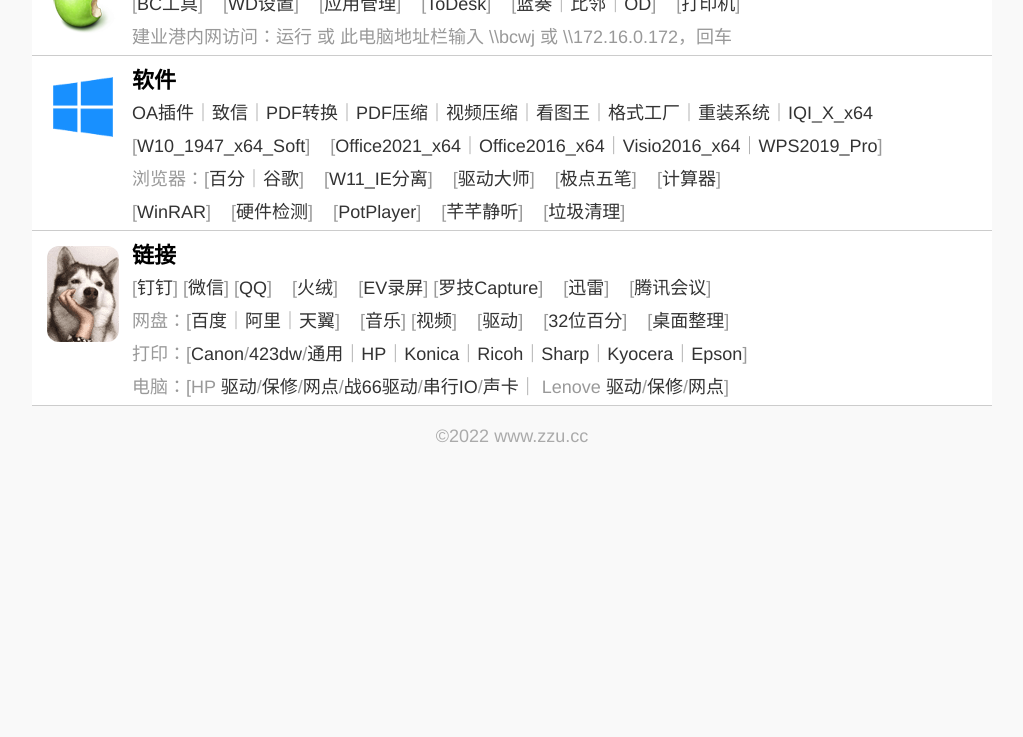
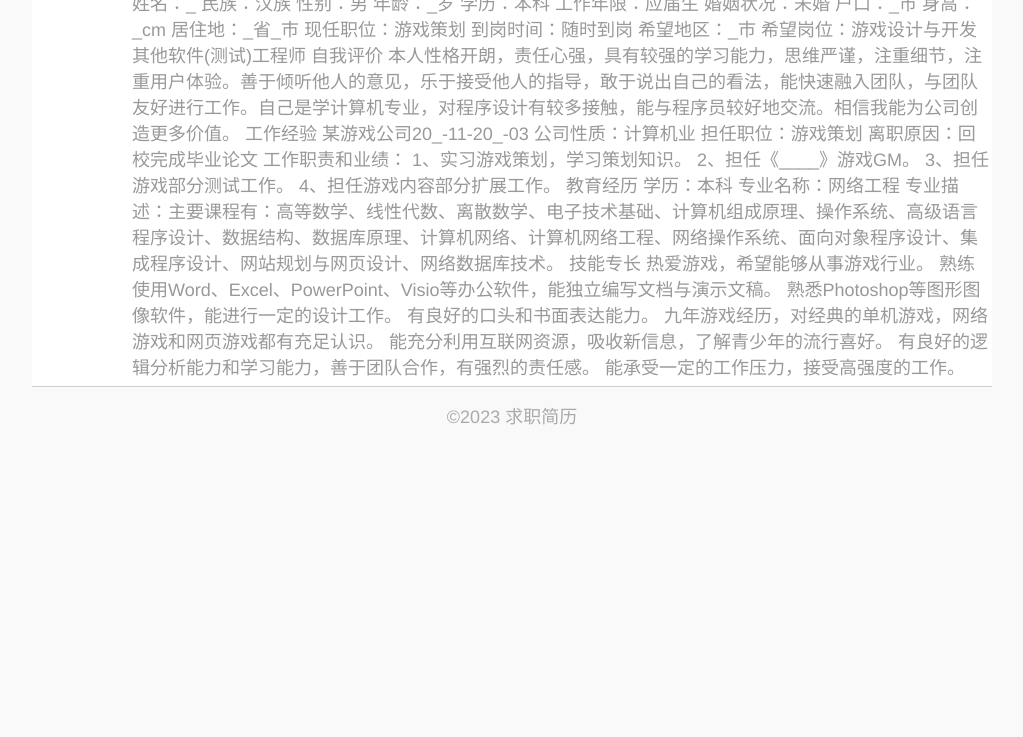
Before and after one commit to fk250/web, a plain HTML site: page index.html in a window 1280 px wide. Shown: the part 63-800 px from the top of the page, without its empty margins (128-1151 px from the left). Drawn offline with Linux system fonts and the light colour scheme.

Commit message:
Update index.html

```diff
--- a/index.html
+++ b/index.html
@@ -9,7 +9,7 @@
 <meta name="apple-mobile-web-app-status-bar-style" content="blank">
 <meta name="viewport" content="width=device-width, initial-scale=1.0, maximum-scale=1.0, minimum-scale=1.0, user-scalable=0">
 <meta name="referrer" content="no-referrer">
-<title>www.zzu.cc</title>
+<title>求职简历</title>
 <link rel="stylesheet" href="bc/ccho.css">
 <base target=_blank>
 </head>
@@ -21,85 +21,93 @@
 <div class="list">
 <ul>
 <li class="item">
-<div class="pic"><img src="bc/bcwj.png">
+<div class="pic"></div>
+<div class="info">
+<h4>求职简历</h4>
+<div class="prop">
+姓名：_
+
+民族：汉族
+
+性别：男
+
+年龄：_岁
+
+学历：本科
+
+工作年限：应届生
+
+婚姻状况：未婚
+
+户口：_市
+
+身高：_cm
+
+居住地：_省_市
+
+现任职位：游戏策划
+
+到岗时间：随时到岗
+
+希望地区：_市
+
+希望岗位：游戏设计与开发其他软件(测试)工程师
+
+自我评价
+
+本人性格开朗，责任心强，具有较强的学习能力，思维严谨，注重细节，注重用户体验。善于倾听他人的意见，乐于接受他人的指导，敢于说出自己的看法，能快速融入团队，与团队友好进行工作。自己是学计算机专业，对程序设计有较多接触，能与程序员较好地交流。相信我能为公司创造更多价值。
+
+工作经验
+
+某游戏公司20_-11-20_-03
+
+公司性质：计算机业
+
+担任职位：游戏策划
+
+离职原因：回校完成毕业论文
+
+工作职责和业绩：
+
+1、实习游戏策划，学习策划知识。
+
+2、担任《____》游戏GM。
+
+3、担任游戏部分测试工作。
+
+4、担任游戏内容部分扩展工作。
+
+教育经历
+
+
+学历：本科
+
+专业名称：网络工程
+
+专业描述：主要课程有：高等数学、线性代数、离散数学、电子技术基础、计算机组成原理、操作系统、高级语言程序设计、数据结构、数据库原理、计算机网络、计算机网络工程、网络操作系统、面向对象程序设计、集成程序设计、网站规划与网页设计、网络数据库技术。
+
+技能专长
+
+热爱游戏，希望能够从事游戏行业。
+
+熟练使用Word、Excel、PowerPoint、Visio等办公软件，能独立编写文档与演示文稿。
+
+熟悉Photoshop等图形图像软件，能进行一定的设计工作。
+
+有良好的口头和书面表达能力。
+
+九年游戏经历，对经典的单机游戏，网络游戏和网页游戏都有充足认识。
+
+能充分利用互联网资源，吸收新信息，了解青少年的流行喜好。
+
+有良好的逻辑分析能力和学习能力，善于团队合作，有强烈的责任感。
+
+能承受一定的工作压力，接受高强度的工作。
 </div>
-<div class="info">
-<h4>工具</h4>
-<div class="prop">
-<span>[<a href="https://files.zohopublic.com.cn/public/workdrive-public/download/o9yvmddcb57f8a9af49d9b2299240a7b0f697">BC工具</a>]</span>
-<span>[<a target=_self href="windowsdefender://Threatsettings" title="手动关闭 Windows Defender">WD设置</a>]</span>
-<span>[<a target=_self href="ms-settings:appsfeatures" title="手动卸载 McAfee">应用管理</a>]</span>
-<span>[<a href="https://newdl.todesk.com/windows/ToDesk_Lite.exe" title="远程协助软件">ToDesk</a>]</span>
-<span>[<a href="https://lanzoux.com/b593997" title="蓝奏云分享">蓝奏</a>｜<a href="https://pan.bilnn.cn/s/Wne7Uo?path=%2F" title="比邻云分享">比邻</a>｜<a href="https://euvnmail-my.sharepoint.com/:f:/g/personal/mycmd_5tb_tech/EiH0fqYAjRROjsdMTq5OEuUBRNU1TGnhtB1d1N-bjl0WPg" title="OneDrive云分享">OD</a>]</span>
-<span>[<a href="https://cmd.lanzoux.com/b03ndhiaf">打印机</a>]</span>
-</div>
-<div class="prop">
-建业港内网访问：运行 或 此电脑地址栏输入 \\bcwj 或 \\172.16.0.172，回车
-</div>
-</li>
-
-<li class="item">
-<div class="pic"><img src="bc/w10.png">
-</div>
-<div class="info"><h4>软件</h4>
-<div class="prop">
-<a href="https://pan.bilnn.com/api/v3/file/sourcejump/6WqlZdSg/GKeGEtQhcEujqjS_TTM6o5d9SOgTi5aO0S4AR94Xhpg%2A">OA插件</a>｜<a href="https://pan.bilnn.com/api/v3/file/sourcejump/gMoLAoUo/CJDSU1zHuOX3c3jK9aTzpRd3lEIpX8fAiaV5gqL1b5M%2A">致信</a>｜<a href="http://www.ccho.cc/down/446.html">PDF转换</a>｜<a href="https://pan.bilnn.cn/api/v3/file/sourcejump/3n82w9CD/JgQBxbLKtI3ocQYmSEx5KLeizuMu9Cd97o00Ikw6J9U%2A">PDF压缩</a>｜<a href="http://www.ccho.cc/down/308.html">视频压缩</a>｜<a href="http://www.ccho.cc/down/49.html">看图王</a>｜<a href="http://www.ccho.cc/down/529.html">格式工厂</a>｜<a href="http://pan.zzu.cc:89/exe/重装系统.exe">重装系统</a>｜<a href="http://pan.zzu.cc:99/d/Ali/esd/IQI_X_x64.7z" title="系统重装工具">IQI_X_x64</a>
-</div>
-<div class="prop">
-<span>[<a href="http://pan.zzu.cc:99/d/Ali/esd/W10_1947_x64_Soft.esd">W10_1947_x64_Soft</a>]</span>
-<span>[<a href="https://files.zohopublic.com.cn/public/workdrive-public/download/847us2e602c031a3e447baa108d31a6c1cc75">Office2021_x64</a>｜<a href="http://pan.zzu.cc:99/d/Ali/Office2016_Pro_Plus_vl_x64.exe">Office2016_x64</a>｜<a href="http://pan.zzu.cc:99/d/Ali/Visio2016_Pro_vl_x64.exe">Visio2016_x64</a>｜<a href="http://pan.zzu.cc:99/d/Ali/WPS2019_Pro.exe">WPS2019_Pro</a>]</span>
-</div>
-<div class="prop">
-<span>浏览器：[<a href="https://pan.bilnn.cn/api/v3/file/sourcejump/ae8x18Sl/XIXC5ja6JZbeE-kqqRUz_lwOFf5_R9Zhw7jG0kfLiJQ%2A">百分</a>｜<a href="http://dl.google.com/release2/chrome/gfu3lptcra3hizbjcq3dbfrdnq_106.0.5249.119/106.0.5249.119_chrome_installer.exe">谷歌</a>]</span>
-<span>[<a href="https://cmd.lanzoux.com/ipQKNvwbhbc">W11_IE分离</a>]</span>
-<span>[<a href="https://pan.bilnn.com/api/v3/file/sourcejump/81EEeotW/aZO7DdZ2213KZwUzrrn7zAzPaDACfVgAAA8DBNKqjP4%2A">驱动大师</a>]</span>
-<span>[<a href="https://cmd.lanzoux.com/i3y1qih">极点五笔</a>]</span>
-<span>[<a href="https://pan.bilnn.cn/api/v3/file/sourcejump/LWXdKPiM/vdR3aeKDX10xE7c7sdr-5XfNS6MxlypnJ70VFUkMbbE%2A">计算器</a>]</span>
-</div>
-<div class="prop">
-<span>[<a href="https://cmd.lanzoux.com/iHdMJ02egr9e">WinRAR</a>]</span>
-<span>[<a href="https://files.zohopublic.com.cn/public/workdrive-public/download/o9yvmb7d7797adb114b5e8a618e2437298213">硬件检测</a>]</span>
-<span>[<a href="http://www.ccho.cc/down/356.html" title="视频播放器">PotPlayer</a>]</span>
-<span>[<a href="http://www.ccho.cc/down/61.html" title="音频播放器">芊芊静听</a>]</span>
-<span>[<a href="https://files.zohopublic.com.cn/public/workdrive-public/download/847usca8c7a77da364dd8b3b2de8e11472f65">垃圾清理</a>]</span>
-</div>
-</li>
-
-<li class="item">
-<div class="pic"><img src="bc/link.png">
-</div>
-<div class="info"><h4>链接</h4>
-<div class="prop">
-<span>[<a href="https://files.zohopublic.com.cn/public/workdrive-public/download/o9yvm86e1a484a7154b77b2d6850728d72c85">钉钉</a>]
-[<a href="https://dldir1.qq.com/weixin/Windows/WeChatSetup.exe">微信</a>]
-[<a href="https://im.qq.com/pcqq">QQ</a>]</span>
-<span>[<a href="https://www.huorong.cn/downloadfullv5.html">火绒</a>]</span>
-<span>[<a href="https://www.ieway.cn/evcapture.html">EV录屏</a>]
-[<a href="https://www.logitech.com.cn/zh-cn/software/capture.html">罗技Capture</a>]</span>
-<span>[<a href="http://www.ccho.cc/down/27.html">迅雷</a>]</span>
-<span>[<a href="https://meeting.tencent.com/download-win.html">腾讯会议</a>]</span>
-</div>
-
-<div class="prop">
-<span>网盘：[<a href="http://pan.baidu.com/download">百度</a>｜<a href="https://yunpan.aliyun.com/downloads/apps/desktop/aDrive.exe">阿里</a>｜<a href="https://download.cloud.189.cn/file/downloadFile.action?dlt=4&dt=1&expired=1792573844472&sk=297953828&ufi=41383214589651021&zyc=60&token=cloud15&sig=wgoa1wqDlt8c2a926N8%2Bg42s2w0%3D">天翼</a>]</span>
-<span><span>[<a href="https://pan.bilnn.cn/api/v3/file/sourcejump/MdKv2buv/XiLM1LF1g1Hbp4pGTOfNj0lrc9bKb8mP_t4mYDaT4HA%2A ">音乐</a>]
-[<a href="https://lanzoux.com/b0f193zcb" title="优酷/爱奇艺/腾讯视频去广告版">视频</a>]</span>
-<span>[<a href="https://423down.lanzouo.com/b0f1akq0d">驱动</a>]</span>
-<span>[<a href="https://cmd.lanzoux.com/iba987a">32位百分</a>]</span>
-<span>[<a href="https://webcdn.m.qq.com/spcmgr/download/DeskGo_3_3_1477_127_lite.exe">桌面整理</a>]</span>
-</div>
-<div class="prop">
-<span>打印：[<a href="https://www.canon.com.cn/supports/download/sims/search/index">Canon</a>/<a href="https://gdlp01.c-wss.com/gds/1/0100009361/02/MF426MFDriverV580WPSC.exe">423dw</a>/<a href="https://gdlp01.c-wss.com/gds/5/0100009505/08/GPlus_UFRII_Driver_V230_W64_00.exe">通用</a>｜<a href="https://support.hp.com/cn-zh/drivers/printers">HP</a>｜<a href="https://www.konicaminolta.com.cn/support/drivers/index.html">Konica</a>｜<a href="https://www.ricoh.com.cn/download">Ricoh</a>｜<a href="https://www.sharp.cn/node/1113">Sharp</a>｜<a href="https://www.kyoceradocumentsolutions.com.cn/support/mfp/download/">Kyocera</a>｜<a href="https://www.epson.com.cn/Apps/tech_support/GuideDrive.aspx?columnid=384&sort-1=376&product-2=378">Epson</a>]</span>
-</div>
-<div class="prop">
-<span>电脑：[HP <a href="https://support.hp.com/cn-zh/drivers">驱动</a>/<a href="https://support.hp.com/cn-zh/checkwarranty">保修</a>/<a href="https://support.hpicss.com/ascindex_detail.aspx">网点</a>/<a href="https://support.hp.com/cn-zh/drivers/selfservice/hp-zhan-66-pro-14-g4-notebook-pc/37935365">战66驱动</a>/<a href="https://h30318.www3.hp.com/pub/softpaq/sp112501-113000/sp112816.exe">串行IO</a>/<a href="https://h30318.www3.hp.com/pub/softpaq/sp111001-111500/sp111442.exe">声卡</a>｜
-Lenove <a href="https://newsupport.lenovo.com.cn/">驱动</a>/<a href="https://newsupport.lenovo.com.cn/guardeploySearch.html">保修</a>/<a href="https://newsupport.lenovo.com.cn/serverNet.html">网点</a>]</span>
-</div>
-
 </li>
 </ul>
 <div class="footer">
-<div class="copyright">&#169;2022 www.zzu.cc</div>
+<div class="copyright">&#169;2023 求职简历</div>
 </div>
 </div>
 </body></html>
```
